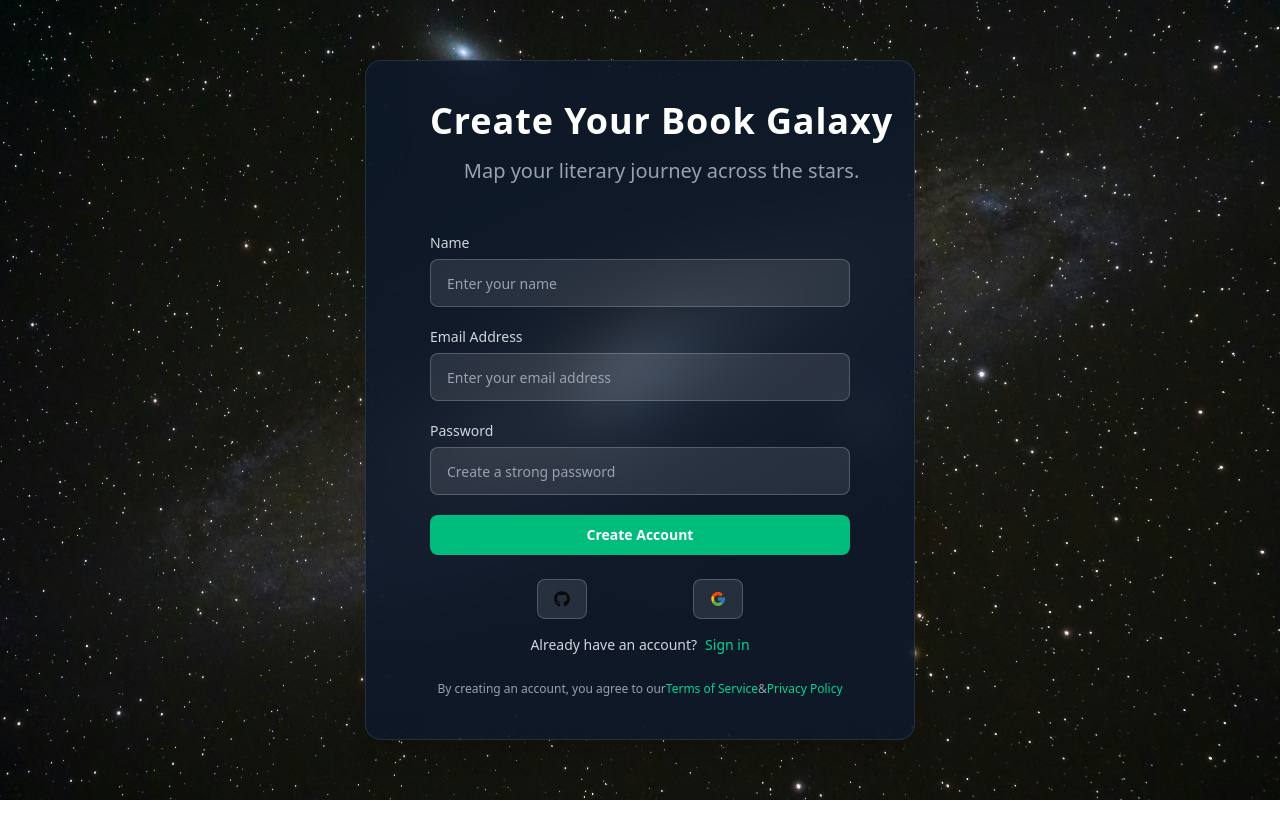
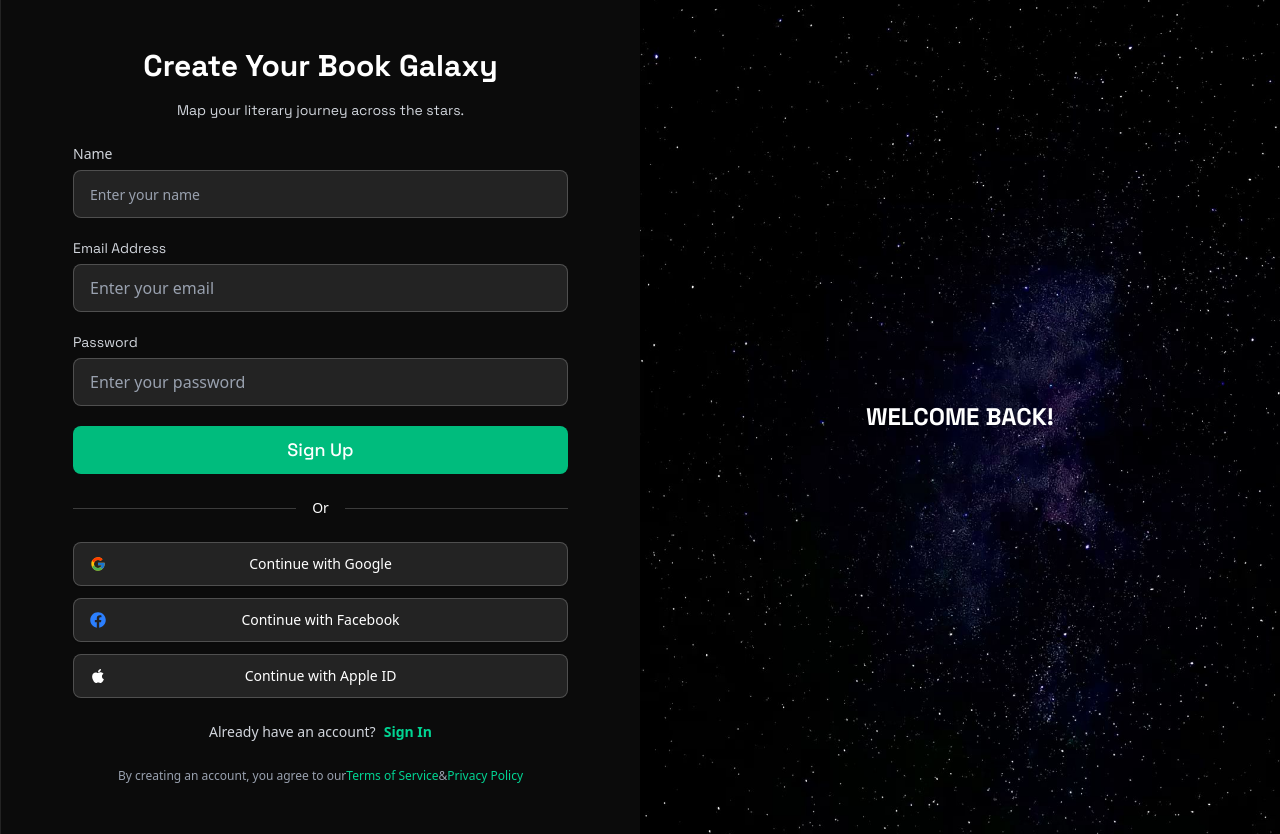
Before and after one commit to Ahmedyehia60/readverse, a Next.js app: page /SignUp in a window 1280 px wide. Before the commit the page ends 800 px from the top, so only its background shows below. Built offline with nearby package versions, Linux system fonts and the light colour scheme.

Commit message:
modify sign in

```diff
--- a/app/Login/page.tsx
+++ b/app/Login/page.tsx
@@ -0,0 +1,165 @@
+"use client";
+
+import { Button } from "@/components/ui/button";
+import {
+  Card,
+  CardTitle,
+  CardDescription,
+  CardHeader,
+  CardContent,
+} from "@/components/ui/card";
+import { Separator } from "@radix-ui/react-separator";
+import { FcGoogle } from "react-icons/fc";
+import { FaApple, FaFacebook } from "react-icons/fa";
+import Link from "next/link";
+import { Space_Grotesk } from "next/font/google";
+const spaceGrotesk = Space_Grotesk({ subsets: ["latin"] });
+function Page() {
+  return (
+    <div className="min-h-screen flex bg-[#0d1a2d]">
+      <div
+        className="
+          hidden lg:flex
+          w-1/2
+          items-center justify-center
+          bg-cover bg-center
+          text-white
+        "
+        style={{
+          backgroundImage: "url('/Images/login-bg.jpg')",
+        }}
+      >
+        <h1
+          className={` font-bold drop-shadow-lg ${spaceGrotesk.className} text-2xl`}
+        >
+          WELCOME BACK!
+        </h1>
+      </div>
+
+      <div className="w-full lg:w-1/2 flex flex-col">
+        <Card className="w-full h-full max-w-none rounded-none bg-[#0b0b0b] border-0 border-l border-white/10 flex flex-col justify-center p-8 sm:p-12">
+          <CardHeader className="space-y-2 px-0">
+            <CardTitle
+              className={`text-center text-white text-3xl font-bold ${spaceGrotesk.className}`}
+            >
+              Login
+            </CardTitle>
+            <CardDescription
+              className={`text-center text-gray-300 text-sm  ${spaceGrotesk.className}`}
+            >
+              Welcome back! Please login to your account.
+            </CardDescription>
+          </CardHeader>
+
+          <CardContent className="px-0max-w-[400px] mx-auto">
+            <form className="flex flex-col gap-5">
+              {/* Email */}
+              <div className="flex flex-col gap-1.5">
+                <label
+                  className={`${spaceGrotesk.className} text-sm text-gray-300`}
+                >
+                  Email Address
+                </label>
+                <input
+                  type="email"
+                  placeholder="Enter your email"
+                  className="h-12 px-4 rounded-md bg-white/10 border border-white/20 text-white placeholder:text-gray-400 focus:outline-none focus:ring-2 focus:ring-emerald-500"
+                />
+              </div>
+
+              {/* Password */}
+              <div className="flex flex-col gap-1.5">
+                <label
+                  className={`text-sm text-gray-300 ${spaceGrotesk.className}`}
+                >
+                  Password
+                </label>
+                <input
+                  type="password"
+                  placeholder="Enter your password"
+                  className="h-12 px-4 rounded-md bg-white/10 border border-white/20 text-white placeholder:text-gray-400 focus:outline-none focus:ring-2 focus:ring-emerald-500"
+                />
+              </div>
+
+              <Button
+                className={` ${spaceGrotesk.className} w-full h-12 bg-emerald-500 hover:bg-emerald-600 text-white text-lg`}
+              >
+                Sign In
+              </Button>
+            </form>
+
+            <Separator className="my-6 bg-white/20" />
+
+            <div className="flex items-center gap-4 my-6">
+              <Separator className="bg-white/20 flex-1 h-px" />
+              <p className="text-white text-sm">Or</p>
+              <Separator className="bg-white/20 flex-1 h-px" />
+            </div>
+
+            {/* Social Buttons */}
+            <div className="space-y-3">
+              <Button
+                variant="outline"
+                className="w-full h-11 bg-white/10 border-white/20 hover:bg-white/20 text-white justify-start pl-6 relative"
+              >
+                <FcGoogle size={22} className="absolute left-4" />
+                <span className="w-full text-center">Continue with Google</span>
+              </Button>
+
+              <Button
+                variant="outline"
+                className="w-full h-11 bg-white/10 border-white/20 hover:bg-white/20 text-white justify-start pl-6 relative"
+              >
+                <FaFacebook
+                  size={22}
+                  className="absolute left-4 text-blue-500"
+                />
+                <span className="w-full text-center">
+                  Continue with Facebook
+                </span>
+              </Button>
+
+              <Button
+                variant="outline"
+                className="w-full h-11 bg-white/10 border-white/20 hover:bg-white/20 text-white justify-start pl-6 relative"
+              >
+                <FaApple size={22} className="absolute left-4" />
+                <span className="w-full text-center">
+                  Continue with Apple ID
+                </span>
+              </Button>
+            </div>
+
+            <p className="text-center text-sm mt-6 text-gray-300">
+              Don&apos;t have an account?
+              <Link
+                href="/SignUp"
+                className="text-emerald-400 hover:text-emerald-300 ml-2 font-semibold"
+              >
+                Sign up
+              </Link>
+            </p>
+            <p className="text-center text-xs mt-6 text-gray-400 leading-relaxed">
+              By creating an account, you agree to our
+              <Link
+                href="#"
+                className="text-emerald-400 hover:underline font-medium"
+              >
+                Terms of Service
+              </Link>
+              &
+              <Link
+                href="#"
+                className="text-emerald-400 hover:underline font-medium"
+              >
+                Privacy Policy
+              </Link>
+            </p>
+          </CardContent>
+        </Card>
+      </div>
+    </div>
+  );
+}
+
+export default Page;
--- a/app/SignUp/page.tsx
+++ b/app/SignUp/page.tsx
@@ -9,47 +9,31 @@ import {
   CardContent,
 } from "@/components/ui/card";
 import { Separator } from "@radix-ui/react-separator";
-
 import { FcGoogle } from "react-icons/fc";
-import { FaGithub } from "react-icons/fa";
+import { FaApple, FaFacebook } from "react-icons/fa";
 import Link from "next/link";
-
-function page() {
+import { Space_Grotesk } from "next/font/google";
+const spaceGrotesk = Space_Grotesk({ subsets: ["latin"] });
+function Page() {
   return (
-    <div
-      className="
-    min-h-screen flex items-center justify-center
-    //  bg-[url('/images/login-bg.jpg')]
-    bg-cover bg-center
-    bg-[#0e0d1f]
-  "
-    >
-      <Card
-        className="
-          w-[95%] sm:w-[550px] p-12 sm:p-10
-          bg-[#0d1a2d]/80 backdrop-blur-xl
-          rounded-2xl shadow-xl border border-white/10
-        "
-      >
-        <CardHeader className="space-y-2">
+    <div className="min-h-screen flex bg-[#0d1a2d]">
+      <div className="w-full lg:w-1/2 flex flex-col ">
+        <Card className="w-full h-full max-w-none rounded-none bg-[#0b0b0b] border-0 border-l border-white/10 flex flex-col justify-center p-8 sm:p-12">
+          <CardHeader className="space-y-2 px-0">
             <CardTitle
-            className="
-              text-center text-white font-bold tracking-wide
-              text-3xl sm:text-4xl
-              whitespace-nowrap
-            "
+              className={`text-center text-white text-3xl font-bold ${spaceGrotesk.className}`}
             >
               Create Your Book Galaxy
             </CardTitle>
-
-          <CardDescription className="text-center text-xl text-gray-400">
+            <CardDescription
+              className={`text-center text-gray-300 text-sm  ${spaceGrotesk.className}`}
+            >
               Map your literary journey across the stars.
             </CardDescription>
           </CardHeader>
 
-        <CardContent className="mt-6">
+          <CardContent className="px-0max-w-[400px] mx-auto">
             <form className="flex flex-col gap-5">
-            {/* Name */}
               <div className="flex flex-col gap-1.5">
                 <label className="text-sm text-gray-300">Name</label>
                 <input
@@ -64,77 +48,92 @@ function page() {
                 "
                 />
               </div>
-
               {/* Email */}
               <div className="flex flex-col gap-1.5">
-              <label className="text-sm text-gray-300">Email Address</label>
+                <label
+                  className={`${spaceGrotesk.className} text-sm text-gray-300`}
+                >
+                  Email Address
+                </label>
                 <input
                   type="email"
-                placeholder="Enter your email address"
-                className="
-                  w-full h-12
-                  px-4 rounded-md
-                  bg-white/10 border border-white/20
-                  text-white placeholder:text-gray-400 text-sm
-                  focus:outline-none focus:ring-2 focus:ring-emerald-500/80
-                "
+                  placeholder="Enter your email"
+                  className="h-12 px-4 rounded-md bg-white/10 border border-white/20 text-white placeholder:text-gray-400 focus:outline-none focus:ring-2 focus:ring-emerald-500"
                 />
               </div>
 
               {/* Password */}
               <div className="flex flex-col gap-1.5">
-              <label className="text-sm text-gray-300">Password</label>
+                <label
+                  className={`text-sm text-gray-300 ${spaceGrotesk.className}`}
+                >
+                  Password
+                </label>
                 <input
                   type="password"
-                placeholder="Create a strong password"
-                className="
-                  w-full h-12
-                  px-4 rounded-md
-                  bg-white/10 border border-white/20
-                  text-white placeholder:text-gray-400 text-sm
-                  focus:outline-none focus:ring-2 focus:ring-emerald-500/80
-                "
+                  placeholder="Enter your password"
+                  className="h-12 px-4 rounded-md bg-white/10 border border-white/20 text-white placeholder:text-gray-400 focus:outline-none focus:ring-2 focus:ring-emerald-500"
                 />
               </div>
 
               <Button
-              className="w-full bg-emerald-500 hover:bg-emerald-600 text-white font-semibold"
-              size="lg"
+                className={` ${spaceGrotesk.className} w-full h-12 bg-emerald-500 hover:bg-emerald-600 text-white text-lg`}
               >
-              Create Account
+                Sign Up
               </Button>
             </form>
 
             <Separator className="my-6 bg-white/20" />
 
-          <div className="flex justify-evenly mt-2">
+            <div className="flex items-center gap-4 my-6">
+              <Separator className="bg-white/20 flex-1 h-px" />
+              <p className="text-white text-sm">Or</p>
+              <Separator className="bg-white/20 flex-1 h-px" />
+            </div>
+
+            {/* Social Buttons */}
+            <div className="space-y-3">
               <Button
                 variant="outline"
-              size="lg"
-              className="bg-white/10 border-white/20 hover:bg-white/20"
+                className="w-full h-11 bg-white/10 border-white/20 hover:bg-white/20 text-white justify-start pl-6 relative"
               >
-              <FaGithub size={22} />
+                <FcGoogle size={22} className="absolute left-4" />
+                <span className="w-full text-center">Continue with Google</span>
               </Button>
 
               <Button
                 variant="outline"
-              size="lg"
-              className="bg-white/10 border-white/20 hover:bg-white/20"
+                className="w-full h-11 bg-white/10 border-white/20 hover:bg-white/20 text-white justify-start pl-6 relative"
               >
-              <FcGoogle size={22} />
+                <FaFacebook
+                  size={22}
+                  className="absolute left-4 text-blue-500"
+                />
+                <span className="w-full text-center">
+                  Continue with Facebook
+                </span>
+              </Button>
+
+              <Button
+                variant="outline"
+                className="w-full h-11 bg-white/10 border-white/20 hover:bg-white/20 text-white justify-start pl-6 relative"
+              >
+                <FaApple size={22} className="absolute left-4" />
+                <span className="w-full text-center">
+                  Continue with Apple ID
+                </span>
               </Button>
             </div>
 
-          <p className="text-center text-sm mt-4 text-gray-300">
+            <p className="text-center text-sm mt-6 text-gray-300">
               Already have an account?
               <Link
                 href="/Login"
-              className="text-emerald-400 hover:underline ml-2 font-medium"
+                className="text-emerald-400 hover:text-emerald-300 ml-2 font-semibold"
               >
-              Sign in
+                Sign In
               </Link>
             </p>
-
             <p className="text-center text-xs mt-6 text-gray-400 leading-relaxed">
               By creating an account, you agree to our
               <Link
@@ -154,7 +153,26 @@ function page() {
           </CardContent>
         </Card>
       </div>
+      <div
+        className="
+          hidden lg:flex
+          w-1/2
+          items-center justify-center
+          bg-cover bg-center
+          text-white
+        "
+        style={{
+          backgroundImage: "url('/Images/login-bg.jpg')",
+        }}
+      >
+        <h1
+          className={` font-bold drop-shadow-lg ${spaceGrotesk.className} text-2xl`}
+        >
+          WELCOME BACK!
+        </h1>
+      </div>
+    </div>
   );
 }
 
-export default page;
+export default Page;
```
Also changed, not shown: app/globals.css (+12 -8 lines), public/Images/login-bg.jpg, 1 other file (tests, documents, lock files or other folders). Lines whose indentation alone changed are shown as unchanged.
